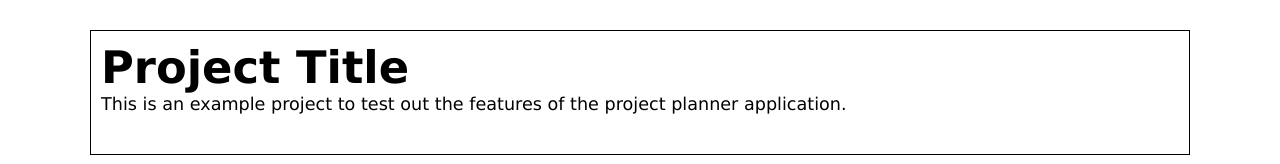
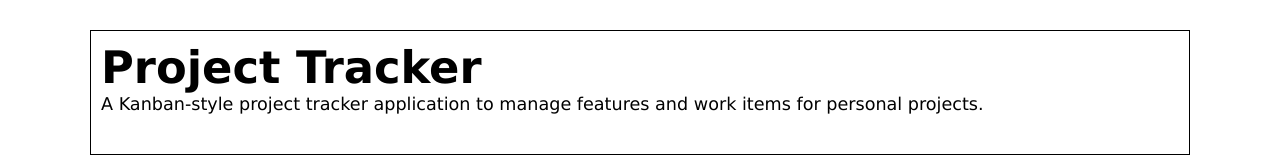
Before and after one commit to johnmarion1126/project-tracker, a React (Create React App) app in the folder root/frontend/: page / in a window 1280 px wide. Shown: the top 164 px of the page. Built offline with nearby package versions, Linux system fonts and the light colour scheme; no server answers.

Commit message:
Update header title and description

```diff
--- a/root/frontend/src/components/ProjectHeader.js
+++ b/root/frontend/src/components/ProjectHeader.js
@@ -2,8 +2,8 @@ import React from 'react';
 
 const ProjectHeader = () => (
   <div className="project-div header">
-    <h1 className="header__title">Project Title</h1>
-    <p className="header__text">This is an example project to test out the features of the project planner application.</p>
+    <h1 className="header__title">Project Tracker</h1>
+    <p className="header__text">A Kanban-style project tracker application to manage features and work items for personal projects.</p>
   </div>
 );
 
```
